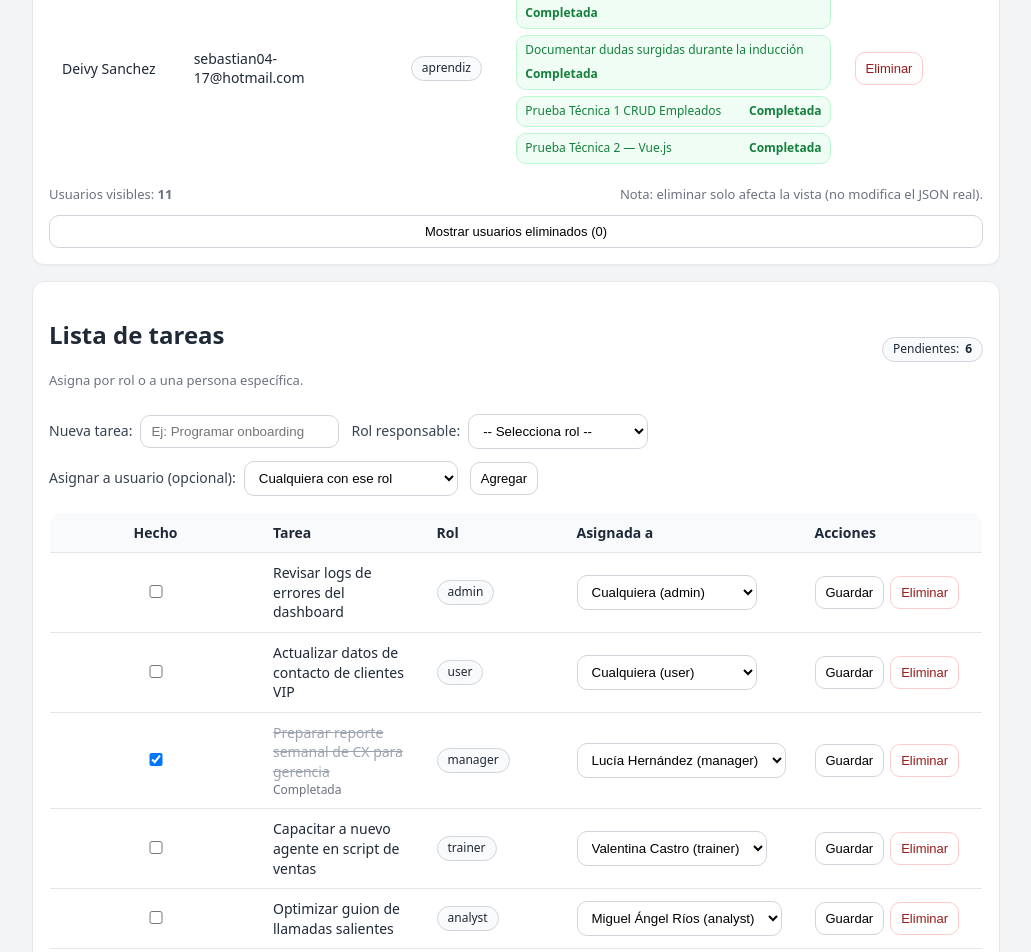
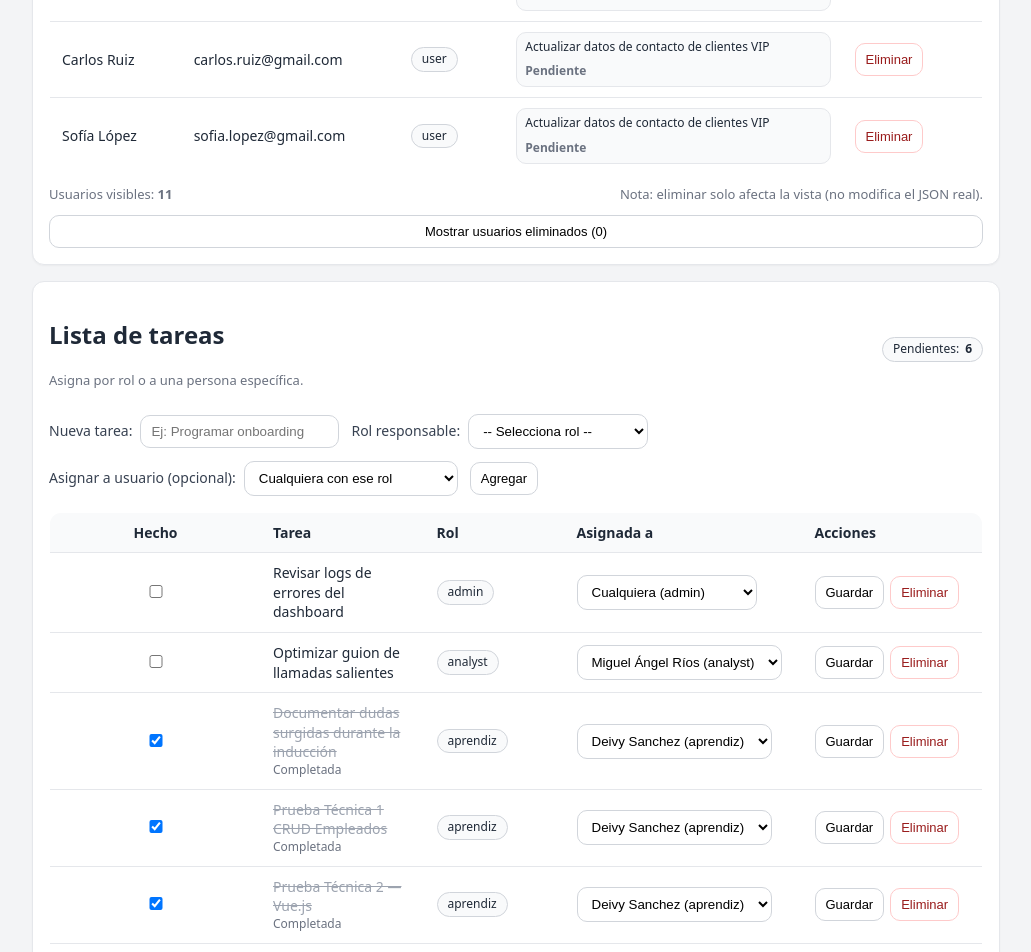
Before and after one commit to DeivySanChess/EMTELCO_Prueba2_Vue_Code, a Vue app: page / in a window 1280 px wide. Shown: the part 1000-1952 px from the top of the page, without its empty margins (124-1155 px from the left). Built offline with nearby package versions, Linux system fonts and the light colour scheme.

Commit message:
Add confirmation messages and sort roles/users

```diff
--- a/src/App.vue
+++ b/src/App.vue
@@ -10,6 +10,8 @@
         </div>
         <img class="brand-logo" :src="logo" alt="Logo Emtelco" />
       </div>
+
+      <div v-if="flash" :class="['flash', flashType]">{{ flash }}</div>
 
       <div v-if="loading" class="loading">
         <span class="dot"></span>
@@ -69,6 +71,10 @@ const hiddenUsers = ref([])
 const showHidden = ref(false)
 const loading = ref(true)
 
+const flash = ref('')
+const flashType = ref('flash-success')
+let flashTimer = null
+
 const tasks = ref([
   { id: 1, title: 'Revisar logs de errores del dashboard', role: 'admin', assignedUserId: null, done: false },
   { id: 2, title: 'Actualizar datos de contacto de clientes VIP', role: 'user', assignedUserId: null, done: false },
@@ -89,7 +95,7 @@ const roleOptions = computed(() => {
     ...users.value.map(u => u.role),
     ...tasks.value.map(t => t.role)
   ])
-  return Array.from(set)
+  return Array.from(set).sort((a, b) => a.localeCompare(b))
 })
 
 onMounted(async () => {
@@ -105,11 +111,19 @@ onMounted(async () => {
   }
 })
 
+const notify = (msg, type = 'flash-success') => {
+  flash.value = msg
+  flashType.value = type
+  if (flashTimer) clearTimeout(flashTimer)
+  flashTimer = setTimeout(() => (flash.value = ''), 2500)
+}
+
 const handleRemove = (id) => {
   const user = users.value.find(u => u.id === id)
   if (user) hiddenUsers.value = [...hiddenUsers.value.filter(u => u.id !== id), user]
   users.value = users.value.filter(u => u.id !== id)
   tasks.value = tasks.value.map(t => t.assignedUserId === id ? { ...t, assignedUserId: null } : t)
+  notify('Usuario eliminado de la vista. Puedes restaurarlo abajo.', 'flash-info')
 }
 
 const restoreUser = (id) => {
@@ -117,12 +131,14 @@ const restoreUser = (id) => {
   if (!user) return
   users.value = [...users.value, user]
   hiddenUsers.value = hiddenUsers.value.filter(u => u.id !== id)
+  notify('Usuario restaurado correctamente.', 'flash-success')
 }
 
 const toggleTask = (id) => {
   tasks.value = tasks.value.map(t =>
     t.id === id ? { ...t, done: !t.done } : t
   )
+  notify('Estado de la tarea actualizado.', 'flash-success')
 }
 
 const addTask = ({ title, role, userId }) => {
@@ -134,15 +150,18 @@ const addTask = ({ title, role, userId }) => {
     ...tasks.value,
     { id: nextId, title: cleanTitle, role: cleanRole, assignedUserId: userId, done: false }
   ]
+  notify('Tarea creada y asignada.', 'flash-success')
 }
 
 const updateTaskAssignee = ({ id, userId }) => {
   tasks.value = tasks.value.map(t =>
     t.id === id ? { ...t, assignedUserId: userId } : t
   )
+  notify('Asignación de tarea actualizada.', 'flash-success')
 }
 
 const removeTask = (id) => {
   tasks.value = tasks.value.filter(t => t.id !== id)
+  notify('Tarea eliminada.', 'flash-info')
 }
 </script>
--- a/src/components/TodoList.vue
+++ b/src/components/TodoList.vue
@@ -58,7 +58,7 @@
         </tr>
       </thead>
       <tbody>
-        <tr v-for="task in tasks" :key="task.id">
+        <tr v-for="task in orderedTasks" :key="task.id">
           <td>
             <input type="checkbox" :checked="task.done" @change="toggle(task.id)" />
           </td>
@@ -121,11 +121,19 @@ watch(
 )
 
 const usersByRole = (role) => {
-  if (!role) return props.users
-  return props.users.filter(u => u.role === role)
+  const list = role ? props.users.filter(u => u.role === role) : props.users
+  return [...list].sort((a, b) => a.name.localeCompare(b.name))
 }
 
 const pendingCount = computed(() => props.tasks.filter(t => !t.done).length)
+
+const orderedTasks = computed(() => {
+  return [...props.tasks].sort((a, b) => {
+    const roleCmp = a.role.localeCompare(b.role)
+    if (roleCmp !== 0) return roleCmp
+    return a.title.localeCompare(b.title)
+  })
+})
 
 const submit = () => {
   if (!newTitle.value.trim() || !newRole.value) return
--- a/src/components/UserList.vue
+++ b/src/components/UserList.vue
@@ -83,17 +83,23 @@ const search = ref('')
 
 const roles = computed(() => {
   const set = new Set(props.users.map(u => u.role))
-  return Array.from(set)
+  return Array.from(set).sort((a, b) => a.localeCompare(b))
 })
 
 const filteredUsers = computed(() => {
   const role = selectedRole.value.trim()
   const q = search.value.trim().toLowerCase()
 
-  return props.users.filter(u => {
+  const list = props.users.filter(u => {
     const byRole = !role || u.role === role
     const byQuery = !q || (u.name?.toLowerCase().includes(q) || u.email?.toLowerCase().includes(q))
     return byRole && byQuery
+  })
+
+  return list.sort((a, b) => {
+    const roleCmp = a.role.localeCompare(b.role)
+    if (roleCmp !== 0) return roleCmp
+    return a.name.localeCompare(b.name)
   })
 })
 
--- a/src/styles.css
+++ b/src/styles.css
@@ -187,6 +187,22 @@ tr:last-child td{ border-bottom: none; }
   align-items:center;
   gap:10px;
 }
+.flash{
+  margin: 10px 0;
+  padding: 10px 12px;
+  border-radius: 10px;
+  font-size: 14px;
+}
+.flash-success{
+  background:#ecfdf3;
+  border:1px solid #bbf7d0;
+  color:#166534;
+}
+.flash-info{
+  background:#eff6ff;
+  border:1px solid #bfdbfe;
+  color:#1d4ed8;
+}
 .todo-table th:nth-child(1),
 .todo-table td:nth-child(1){
   text-align: center;
```
